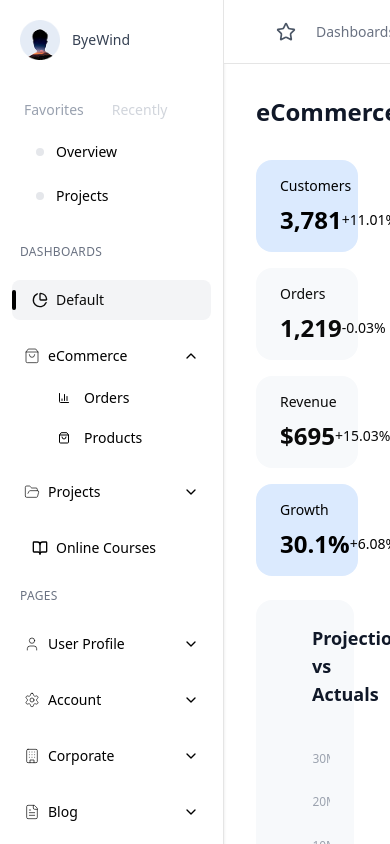
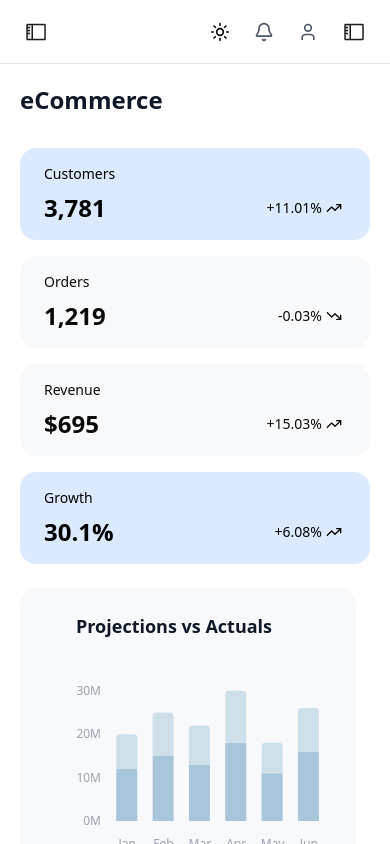
Before and after one commit to adarsh-jain-bit/dashboard, a React (Vite) app: page / in a window 390 px wide. Shown: the top 844 px of the page. Built offline with nearby package versions, Linux system fonts and the light colour scheme.

Commit message:
feat: enhance dashboard responsiveness and UI components

```diff
--- a/src/components/sections/Header.jsx
+++ b/src/components/sections/Header.jsx
@@ -1,31 +1,37 @@
 import {
   Star,
   Sun,
-  Clock,
-  Bell,
-  PanelRightOpen,
   Moon,
   RotateCcw,
-  Search
+  Bell,
+  Search,
+  User
 } from "lucide-react";
 
 const DashboardHeader = ({ isDark , SetIsDark, onToggleSidebar, onToggleNotification }) => {
   return (
-    <header className="flex sticky top-0 w-full items-center justify-between h-16  py-4 px-4 border-b bg-white dark:bg-[#1c1c1c]">
-
-      <div className="flex items-center gap-3">
-
-        <button className="p-2 hover:bg-gray-100 dark:hover:bg-gray-800 rounded-md cursor-pointer" onClick={onToggleSidebar}>
-         {!isDark ? <img src="/assets/Sidebar.png"  className="h-6 w-6 text-gray-600 dark:text-gray-300"  /> : <img src="/assets/sidebarwhite.png"  className="h-6 w-6 text-gray-600 dark:text-gray-300"  /> }
+    <header className="flex sticky top-0 w-full items-center justify-between h-16 py-2 px-4 border-b bg-white dark:bg-[#1c1c1c]">
+      {/* Left Section */}
+      <div className="flex items-center gap-2 md:gap-3">
+        {/* Sidebar toggle */}
+        <button
+          className="p-2 hover:bg-gray-100 dark:hover:bg-gray-800 rounded-md cursor-pointer"
+          onClick={onToggleSidebar}
+        >
+          {!isDark ? (
+            <img src="/assets/Sidebar.png" className="h-6 w-6" />
+          ) : (
+            <img src="/assets/sidebarwhite.png" className="h-6 w-6" />
+          )}
         </button>
 
-
-        <button className="p-2 hover:bg-gray-100 dark:hover:bg-gray-800 rounded-md cursor-pointer">
+        {/* Star icon (desktop only) */}
+        <button className="p-2 hover:bg-gray-100 dark:hover:bg-gray-800 rounded-md cursor-pointer hidden md:flex">
           <Star className="h-5 w-5 text-gray-600 dark:text-gray-300" />
         </button>
 
-
-        <nav className="flex items-center text-sm text-gray-500 dark:text-gray-400 cursor-pointer">
+        {/* Breadcrumb / Nav Text (desktop only) */}
+        <nav className="hidden md:flex items-center text-sm text-gray-500 dark:text-gray-400 cursor-pointer">
           <span>Dashboards</span>
           <span className="mx-2">/</span>
           <span className="font-medium text-gray-900 dark:text-gray-100">
@@ -34,42 +40,57 @@ const DashboardHeader = ({ isDark , SetIsDark, onToggleSidebar, onToggleNotifica
         </nav>
       </div>
 
-      <div className="flex items-center gap-3">
 
-        <div className="relative">
+      <div className="flex items-center gap-2 md:gap-3">
 
-          <Search className="absolute top-2 left-2 " color="#c3cbca"  size={14} />
+        <div className="relative hidden md:flex">
+          <Search className="absolute top-2 left-2" color="#c3cbca" size={14} />
           <input
             type="text"
             placeholder="Search"
-            className="pl-7 pr-8 py-1 text-sm rounded-md border border-gray-200 dark:border-[#282828] bg-gray-100 dark:bg-[#282828] placeholder-gray-400 focus:outline-none focus:ring-2  "
+            className="pl-7 pr-8 py-1 text-sm rounded-md border border-gray-200 dark:border-[#282828] bg-gray-100 dark:bg-[#282828] placeholder-gray-400 focus:outline-none focus:ring-2"
           />
           <span className="absolute right-2 top-1/2 -translate-y-1/2 text-gray-400 text-xs">
             ⌘/
           </span>
         </div>
 
-
-          <button
+        <button
           onClick={() => SetIsDark(!isDark)}
           className="p-2 rounded-md hover:bg-gray-100 dark:hover:bg-gray-800 cursor-pointer"
         >
           {!isDark ? (
-            <Sun className="h-5 w-5 " />
+            <Sun className="h-5 w-5" />
           ) : (
-            <Moon className="h-5 w-5 " />
+            <Moon className="h-5 w-5" />
           )}
         </button>
-        <button className="p-2 hover:bg-gray-100 dark:hover:bg-gray-800 rounded-md">
 
+
+        <button className="p-2 hover:bg-gray-100 dark:hover:bg-gray-800 rounded-md hidden md:flex">
           <RotateCcw className="h-5 w-5 text-gray-600 dark:text-gray-300 cursor-pointer" />
         </button>
-        <button className="p-2 hover:bg-gray-100 dark:hover:bg-gray-800 rounded-md" onClick={onToggleNotification}>
-          <Bell className="h-5 w-5 text-gray-600 dark:text-gray-300 cursor-pointer"  />
+
+        <button
+          className="p-2 hover:bg-gray-100 dark:hover:bg-gray-800 rounded-md"
+          onClick={onToggleNotification}
+        >
+          <Bell className="h-5 w-5 text-gray-600 dark:text-gray-300 cursor-pointer" />
         </button>
-        <button className="p-2 hover:bg-gray-100 dark:hover:bg-gray-800 rounded-md"  onClick={onToggleNotification}>
-           {!isDark ? <img src="/assets/Sidebar.png"  className="h-6 w-6 text-gray-600 dark:text-gray-300"  /> : <img src="/assets/sidebarwhite.png"  className="h-6 w-6 text-gray-600 dark:text-gray-300"  /> }
+        <button className="p-2 hover:bg-gray-100 flex md:hidden dark:hover:bg-gray-800 rounded-md">
+          <User className="h-5 w-5 text-gray-600 dark:text-gray-300" />
         </button>
+ <button
+          className="p-2 hover:bg-gray-100 dark:hover:bg-gray-800 rounded-md cursor-pointer"
+          onClick={onToggleNotification}
+        >
+          {!isDark ? (
+            <img src="/assets/Sidebar.png" className="h-6 w-6" />
+          ) : (
+            <img src="/assets/sidebarwhite.png" className="h-6 w-6" />
+          )}
+        </button>
+
       </div>
     </header>
   );
--- a/src/components/sections/dashboard.jsx
+++ b/src/components/sections/dashboard.jsx
@@ -1,4 +1,4 @@
-import React, { useState, useEffect } from "react";
+import React, { useState, useEffect, useRef } from "react";
 import { AnimatePresence, motion } from "framer-motion";
 
 import Sidebar from "../ui/sidebar/Sidebar";
@@ -10,6 +10,30 @@ export const DashboardPage = () => {
   const [isDark, setIsDark] = useState(false);
   const [isSidebarOpen, setIsSidebarOpen] = useState(true);
   const [isNotificationOpen, setIsNotificationOpen] = useState(false);
+  const [isMobile, setIsMobile] = useState(false);
+
+  const sidebarRef = useRef(null);
+  const notificationRef = useRef(null);
+
+  // Check if mobile screen
+  useEffect(() => {
+    const checkMobile = () => {
+      setIsMobile(window.innerWidth < 1024); // lg breakpoint
+
+      // Close sidebars on mobile when resizing to mobile
+      if (window.innerWidth < 1024) {
+        setIsSidebarOpen(false);
+        setIsNotificationOpen(false);
+      } else {
+        // Reset to desktop behavior
+        setIsSidebarOpen(true);
+      }
+    };
+
+    checkMobile();
+    window.addEventListener('resize', checkMobile);
+    return () => window.removeEventListener('resize', checkMobile);
+  }, []);
 
   useEffect(() => {
     if (isDark) {
@@ -19,40 +43,94 @@ export const DashboardPage = () => {
     }
   }, [isDark]);
 
+  // Handle click outside to close sidebars on mobile
+  useEffect(() => {
+    if (!isMobile) return;
+
+    const handleClickOutside = (event) => {
+      // Close sidebar if clicking outside
+      if (isSidebarOpen && sidebarRef.current && !sidebarRef.current.contains(event.target)) {
+        setIsSidebarOpen(false);
+      }
+
+      // Close notification if clicking outside
+      if (isNotificationOpen && notificationRef.current && !notificationRef.current.contains(event.target)) {
+        setIsNotificationOpen(false);
+      }
+    };
+
+    document.addEventListener('mousedown', handleClickOutside);
+    return () => document.removeEventListener('mousedown', handleClickOutside);
+  }, [isSidebarOpen, isNotificationOpen, isMobile]);
+
+  // Mobile: Ensure only one sidebar is open at a time
+  const handleToggleSidebar = () => {
+    if (isMobile) {
+      // Close notification if open
+      if (isNotificationOpen) {
+        setIsNotificationOpen(false);
+      }
+    }
+    setIsSidebarOpen(!isSidebarOpen);
+  };
+
+  const handleToggleNotification = () => {
+    if (isMobile) {
+      // Close sidebar if open
+      if (isSidebarOpen) {
+        setIsSidebarOpen(false);
+      }
+    }
+    setIsNotificationOpen(!isNotificationOpen);
+  };
+
   return (
-    <div className={`flex min-h-screen w-full ${isDark ? "dark" : ""}`}>
-      <div className="flex w-full ">
+    <div className={`flex min-h-screen w-full ${isDark ? "dark" : ""} relative`}>
+      <div className="flex w-full">
 
         {/* Sidebar Animation */}
         <AnimatePresence>
-
+          {(isSidebarOpen || !isMobile) && (
             <motion.div
+              ref={sidebarRef}
+              className={`${isMobile ? 'fixed left-0 top-0 z-40' : ''}`}
               initial={{ x: -250, opacity: 0 }}
               animate={{ x: 0, opacity: 1 }}
               exit={{ x: -250, opacity: 0 }}
               transition={{ duration: 0.3 }}
             >
-                 <Sidebar open={isSidebarOpen}  />
+              <Sidebar open={isSidebarOpen} />
             </motion.div>
+          )}
+        </AnimatePresence>
 
+        {/* Mobile Sidebar Backdrop */}
+        {isMobile && isSidebarOpen && (
+          <motion.div
+            className="fixed inset-0 bg-black/40 bg-opacity-50 z-30"
+            initial={{ opacity: 0 }}
+            animate={{ opacity: 1 }}
+            exit={{ opacity: 0 }}
+            transition={{ duration: 0.3 }}
+            onClick={() => setIsSidebarOpen(false)}
+          />
+        )}
 
-        </AnimatePresence>
-       <div className="flex-1  overflow-auto">
+        <div className="flex-1 overflow-auto">
           <DashboardHeader
-        onToggleSidebar={() => setIsSidebarOpen(!isSidebarOpen)}
-        onToggleNotification={() =>
-            setIsNotificationOpen(!isNotificationOpen)}
+            onToggleSidebar={handleToggleSidebar}
+            onToggleNotification={handleToggleNotification}
             isDark={isDark}
             SetIsDark={setIsDark}
           />
           <Outlet />
-
-
         </div>
 
         <AnimatePresence>
           {isNotificationOpen && (
             <motion.div
+              ref={notificationRef}
+              className={`${isMobile ? 'fixed right-0 top-0 z-40' : ''}`}
               initial={{ x: 300, opacity: 0 }}
               animate={{ x: 0, opacity: 1 }}
               exit={{ x: 300, opacity: 0 }}
@@ -62,13 +140,21 @@ export const DashboardPage = () => {
             </motion.div>
           )}
         </AnimatePresence>
+
+        {/* Mobile Notification Backdrop */}
+        {isMobile && isNotificationOpen && (
+          <motion.div
+            className="fixed inset-0 bg-black/40 bg-opacity-50 z-30"
+            initial={{ opacity: 0 }}
+            animate={{ opacity: 1 }}
+            exit={{ opacity: 0 }}
+            transition={{ duration: 0.3 }}
+            onClick={() => setIsNotificationOpen(false)}
+          />
+        )}
       </div>
     </div>
   );
 };
 
-
-
-
-
 export default DashboardPage;
--- a/src/components/ui/ecommerce/Cards.jsx
+++ b/src/components/ui/ecommerce/Cards.jsx
@@ -9,7 +9,7 @@ const Card = ({ title, value, change, changeType, bgColor = "bg-blue-50", large
   return (
     <div className={`${bgColor}  p-6 py-4 flex justify-center flex-col rounded-2xl ${large ? "col-span-2" : ""}`}>
       <h3 className="text-sm font-medium mb-2">{title}</h3>
-      <div className="flex items-center justify-between">
+      <div className="flex items-center justify-between flex-wrap">
         <span className={`${large ? "text-3xl" : "text-2xl"} font-bold `}>
           {value}
         </span>
--- a/src/components/ui/ecommerce/EcommerceDashboard.jsx
+++ b/src/components/ui/ecommerce/EcommerceDashboard.jsx
@@ -12,7 +12,7 @@ import TopSellingProducts from "./TopSellingProducts";
 // Main Dashboard Component
 const EcommerceDashboard = () => {
   return (
-    <div className="p-8">
+    <div className=" p-5 md:p-8">
       <div className="mb-8">
         <h1 className="text-2xl font-bold text-gray-900 dark:text-white">eCommerce</h1>
       </div>
--- a/src/components/ui/ecommerce/orders/OrderListTable.jsx
+++ b/src/components/ui/ecommerce/orders/OrderListTable.jsx
@@ -174,7 +174,7 @@ const OrderListTable = () => {
   };
 
   return (
-    <div className=" p-8 rounded-lg">
+    <div className="  p-5 md:p-8 rounded-lg">
       <TableHeader
         setShowAddModal={setShowAddModal}
         statusFilter={statusFilter}
--- a/src/components/ui/ecommerce/orders/SearchInput.jsx
+++ b/src/components/ui/ecommerce/orders/SearchInput.jsx
@@ -9,7 +9,7 @@ const SearchInput = ({ searchTerm, setSearchTerm }) => {
         placeholder="Search"
         value={searchTerm}
         onChange={(e) => setSearchTerm(e.target.value)}
-        className="pl-10 pr-3 py-2  border border-gray-300 rounded-lg focus:outline-none focus:border-blue-500 text-sm w-64"
+        className="pl-10 pr-3 py-2  border border-gray-300 rounded-lg focus:outline-none focus:border-blue-500 text-sm w-40 md:w-64"
       />
     </div>
   );
```
Lines whose indentation alone changed are shown as unchanged.
